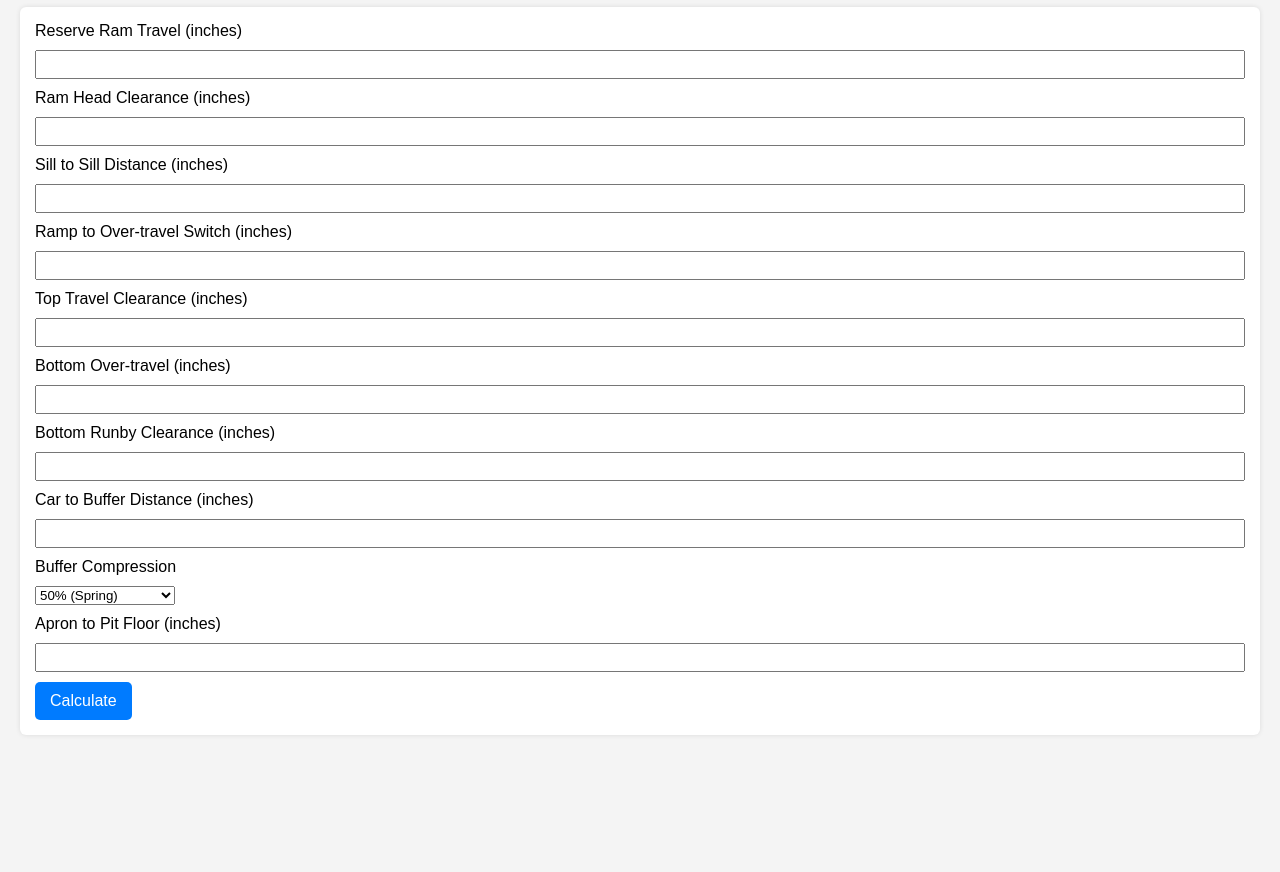
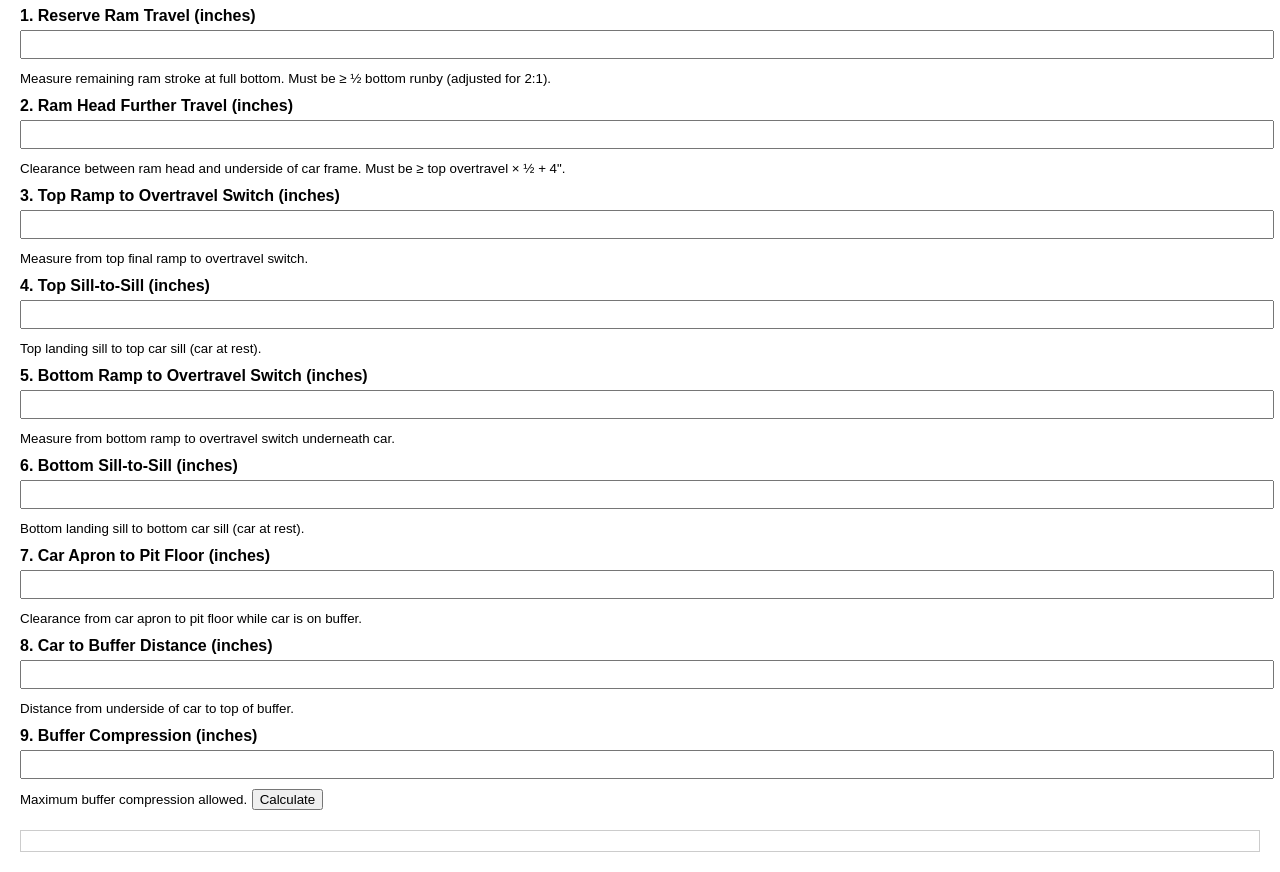
Before and after one commit to listo123-hash/hydraulic-runby-app, a plain HTML site: page index.html in a window 1280 px wide. Shown: the part 73-945 px from the top of the page. Before the commit the page ends 828 px from the top, so only its background shows below. Drawn offline with Linux system fonts and the light colour scheme.

Commit message:
Update index.html

```diff
--- a/index.html
+++ b/index.html
@@ -1,4 +1,3 @@
-
 <!DOCTYPE html>
 <html lang="en">
 <head>
@@ -6,130 +5,102 @@
   <meta name="viewport" content="width=device-width, initial-scale=1.0"/>
   <title>Hydraulic Runby App</title>
   <style>
-    body {
-      font-family: Arial, sans-serif;
-      margin: 20px;
-      background: #f4f4f4;
-    }
-    h1 {
-      color: #333;
-    }
-    label, select, input {
-      display: block;
-      margin-bottom: 10px;
-    }
-    input[type="number"] {
-      padding: 5px;
-      width: 100%;
-      box-sizing: border-box;
-    }
-    .safe {
-      background-color: #d4edda;
-      color: #155724;
-      padding: 10px;
-      border-left: 5px solid #28a745;
-    }
-    .unsafe {
-      background-color: #f8d7da;
-      color: #721c24;
-      padding: 10px;
-      border-left: 5px solid #dc3545;
-    }
-    .section {
-      background: #fff;
-      padding: 15px;
-      border-radius: 6px;
-      margin-bottom: 20px;
-      box-shadow: 0 0 5px rgba(0,0,0,0.1);
-    }
-    button {
-      padding: 10px 15px;
-      background: #007bff;
-      color: white;
-      border: none;
-      border-radius: 5px;
-      font-size: 16px;
-    }
+    body { font-family: Arial, sans-serif; margin: 20px; }
+    label { font-weight: bold; display: block; margin-top: 10px; }
+    input, select { width: 100%; padding: 5px; margin: 5px 0 10px 0; }
+    #result { margin-top: 20px; padding: 10px; border: 1px solid #ccc; }
+    .pass { color: green; font-weight: bold; }
+    .fail { color: red; font-weight: bold; }
   </style>
 </head>
 <body>
-  <h1>Hydraulic Runby Calculator</h1>
+  <h1>Hydraulic Lift Runby Checker</h1>
+  <form id="runbyForm">
+    <label>1. Reserve Ram Travel (inches)</label>
+    <input type="number" id="reserveRam" step="any" />
+    <small>Measure remaining ram stroke at full bottom. Must be ≥ ½ bottom runby (adjusted for 2:1).</small>
 
-  <div class="section">
-    <label>Reserve Ram Travel (inches)</label>
-    <input type="number" id="ramTravel" />
+    <label>2. Ram Head Further Travel (inches)</label>
+    <input type="number" id="ramHeadFurther" step="any" />
+    <small>Clearance between ram head and underside of car frame. Must be ≥ top overtravel × ½ + 4".</small>
 
-    <label>Ram Head Clearance (inches)</label>
-    <input type="number" id="ramClearance" />
+    <label>3. Top Ramp to Overtravel Switch (inches)</label>
+    <input type="number" id="topRampToSwitch" step="any" />
+    <small>Measure from top final ramp to overtravel switch.</small>
 
-    <label>Sill to Sill Distance (inches)</label>
-    <input type="number" id="sillDistance" />
+    <label>4. Top Sill-to-Sill (inches)</label>
+    <input type="number" id="topSillToSill" step="any" />
+    <small>Top landing sill to top car sill (car at rest).</small>
 
-    <label>Ramp to Over-travel Switch (inches)</label>
-    <input type="number" id="rampToSwitch" />
+    <label>5. Bottom Ramp to Overtravel Switch (inches)</label>
+    <input type="number" id="bottomRampToSwitch" step="any" />
+    <small>Measure from bottom ramp to overtravel switch underneath car.</small>
 
-    <label>Top Travel Clearance (inches)</label>
-    <input type="number" id="topClearance" />
+    <label>6. Bottom Sill-to-Sill (inches)</label>
+    <input type="number" id="bottomSillToSill" step="any" />
+    <small>Bottom landing sill to bottom car sill (car at rest).</small>
 
-    <label>Bottom Over-travel (inches)</label>
-    <input type="number" id="bottomOverTravel" />
+    <label>7. Car Apron to Pit Floor (inches)</label>
+    <input type="number" id="apronToFloor" step="any" />
+    <small>Clearance from car apron to pit floor while car is on buffer.</small>
 
-    <label>Bottom Runby Clearance (inches)</label>
-    <input type="number" id="bottomRunby" />
+    <label>8. Car to Buffer Distance (inches)</label>
+    <input type="number" id="carToBuffer" step="any" />
+    <small>Distance from underside of car to top of buffer.</small>
 
-    <label>Car to Buffer Distance (inches)</label>
-    <input type="number" id="carToBuffer" />
+    <label>9. Buffer Compression (inches)</label>
+    <input type="number" id="bufferCompression" step="any" />
+    <small>Maximum buffer compression allowed.</small>
 
-    <label>Buffer Compression</label>
-    <select id="bufferCompression">
-      <option value="0.5">50% (Spring)</option>
-      <option value="0.9">90% (Polyurethane)</option>
-    </select>
+    <button type="button" onclick="calculate()">Calculate</button>
+  </form>
 
-    <label>Apron to Pit Floor (inches)</label>
-    <input type="number" id="apronToPit" />
-
-    <button onclick="calculate()">Calculate</button>
-  </div>
-
-  <div id="results"></div>
+  <div id="result"></div>
 
   <script>
     function calculate() {
-      const rampToSwitch = parseFloat(document.getElementById('rampToSwitch').value);
-      const topClearance = parseFloat(document.getElementById('topClearance').value);
-      const bottomOverTravel = parseFloat(document.getElementById('bottomOverTravel').value);
-      const bottomRunby = parseFloat(document.getElementById('bottomRunby').value);
+      const reserveRam = parseFloat(document.getElementById('reserveRam').value);
+      const ramHead = parseFloat(document.getElementById('ramHeadFurther').value);
+      const topRampToSwitch = parseFloat(document.getElementById('topRampToSwitch').value);
+      const topSill = parseFloat(document.getElementById('topSillToSill').value);
+      const bottomRampToSwitch = parseFloat(document.getElementById('bottomRampToSwitch').value);
+      const bottomSill = parseFloat(document.getElementById('bottomSillToSill').value);
+      const apronToFloor = parseFloat(document.getElementById('apronToFloor').value);
       const carToBuffer = parseFloat(document.getElementById('carToBuffer').value);
       const bufferCompression = parseFloat(document.getElementById('bufferCompression').value);
 
-      const topRunby = topClearance / 2;
-      const calculatedBottomRunby = carToBuffer * bufferCompression;
+      const topRunby = topSill - topRampToSwitch;
+      const bottomRunby = bottomSill - (carToBuffer - bufferCompression);
 
-      let resultText = '';
+      let result = "";
+      let allPass = true;
 
-      let topSafe = rampToSwitch <= topRunby;
-      let bottomSafe = bottomOverTravel <= calculatedBottomRunby;
-
-      if (topSafe && bottomSafe) {
-        resultText += `<div class="safe"><strong>Safe:</strong> All measurements are within tolerance.</div>`;
-      } else {
-        resultText += `<div class="unsafe"><strong>Unsafe:</strong><ul>`;
-        if (!topSafe) {
-          resultText += `<li>Top travel exceeds safe 2:1 runby. Ramp-to-switch (${rampToSwitch}") > Half of top clearance (${topRunby.toFixed(2)}")</li>`;
-        }
-        if (!bottomSafe) {
-          resultText += `<li>Bottom over-travel exceeds allowable runby. Bottom over-travel (${bottomOverTravel}") > Calculated runby (${calculatedBottomRunby.toFixed(2)}")</li>`;
-        }
-        resultText += `</ul></div>`;
+      if (reserveRam < bottomRunby / 2) {
+        result += "<p class='fail'>❌ Reserve Ram Travel is too short.</p>";
+        allPass = false;
+      }
+      if (ramHead < (topRampToSwitch / 2 + 4)) {
+        result += "<p class='fail'>❌ Ram Head Further Travel is insufficient.</p>";
+        allPass = false;
+      }
+      if (topRampToSwitch > topRunby) {
+        result += "<p class='fail'>❌ Top Overtravel exceeds Top Runby.</p>";
+        allPass = false;
+      }
+      if (bottomRampToSwitch > bottomRunby) {
+        result += "<p class='fail'>❌ Bottom Overtravel exceeds Bottom Runby.</p>";
+        allPass = false;
+      }
+      if (apronToFloor < bufferCompression) {
+        result += "<p class='fail'>❌ Apron to Floor clearance is less than Buffer Compression.</p>";
+        allPass = false;
       }
 
-      resultText += `<div class="section">
-        <p><strong>Top 2:1 Runby (Half of Top Clearance):</strong> ${topRunby.toFixed(2)}"</p>
-        <p><strong>Calculated Bottom Runby (2:1):</strong> ${calculatedBottomRunby.toFixed(2)}"</p>
-      </div>`;
+      if (allPass) {
+        result = "<p class='pass'>✅ All checks passed. Safe to operate.</p>";
+      }
 
-      document.getElementById('results').innerHTML = resultText;
+      document.getElementById("result").innerHTML = result;
     }
   </script>
 </body>
```
